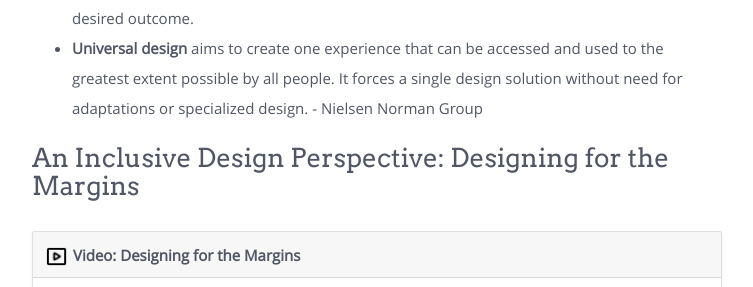
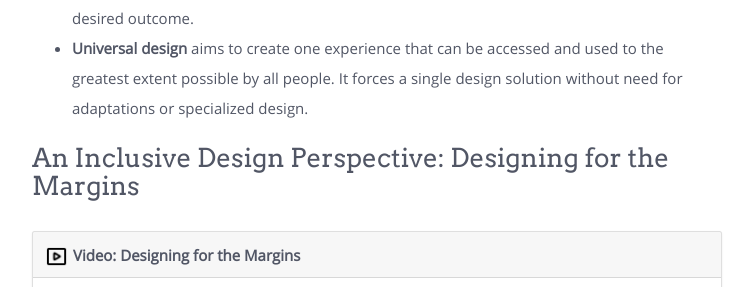
Before and after one commit to ucsdlib/foundations, a Jekyll site: the page built from modules/key-ideas/_posts/2000-01-05-universal-design.html, in a window 1280 px wide and 900 px high, scrolled down 542 px, cut to the strip 222-509 px from the top of the window. Shown: the whole strip, without its empty margins (383-1136 px from the left). Built offline with Jekyll 4.4.1, drawn with Linux system fonts in a browser that asks for light colours; nearby versions of some CDN libraries.

Commit message:
Update 2000-01-05-universal-design.html

```diff
--- a/modules/key-ideas/_posts/2000-01-05-universal-design.html
+++ b/modules/key-ideas/_posts/2000-01-05-universal-design.html
@@ -14,7 +14,7 @@ title: Inclusive & Universal Design
 <p>Universal vs. inclusive design: </p>
 <ul>
 	<li><strong>Inclusive design</strong> accepts and embraces multiple design variations so long as they achieve the desired outcome.</li>
-	<li><strong>Universal design</strong> aims to create one experience that can be accessed and used to the greatest extent possible by all people. It forces a single design solution without need for adaptations or specialized design. - Nielsen Norman Group</li>
+	<li><strong>Universal design</strong> aims to create one experience that can be accessed and used to the greatest extent possible by all people. It forces a single design solution without need for adaptations or specialized design.</li>
 </ul>
 
 <h3>An Inclusive Design Perspective: Designing for the Margins</h3>
```
